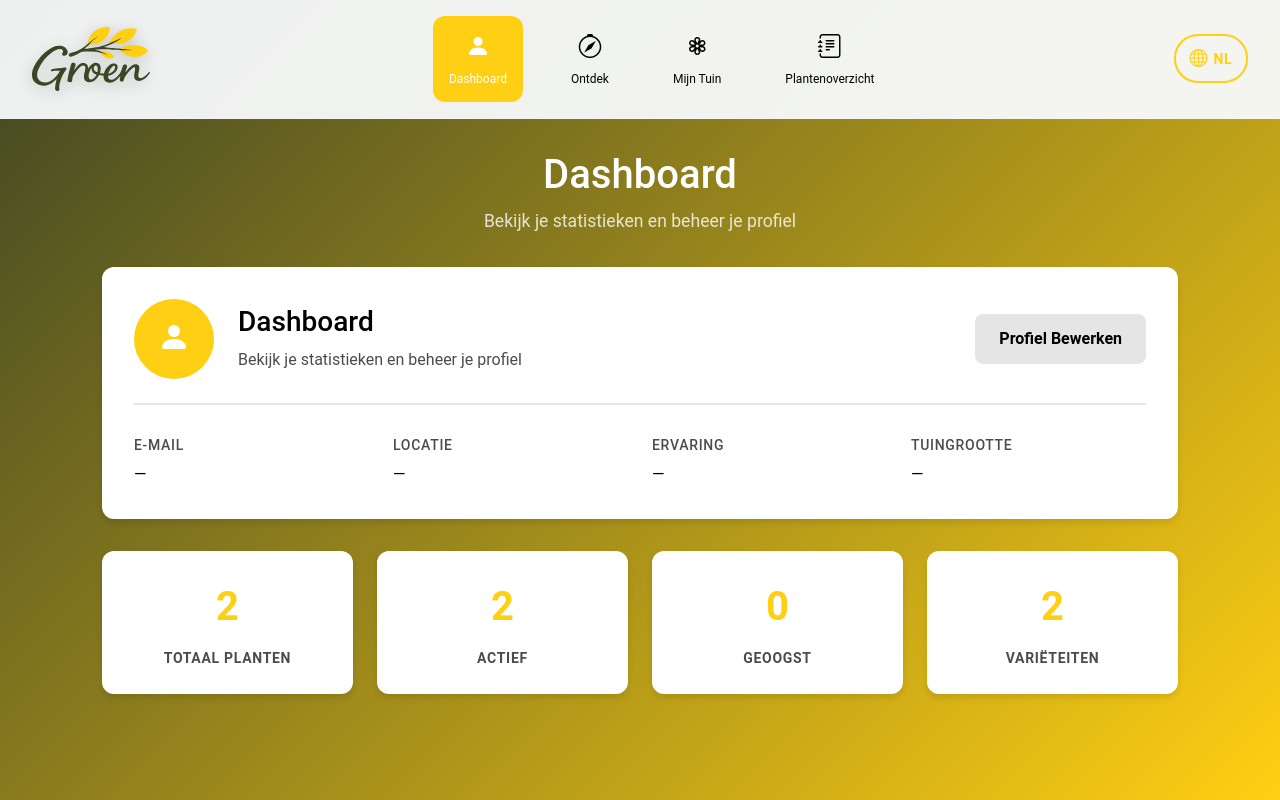
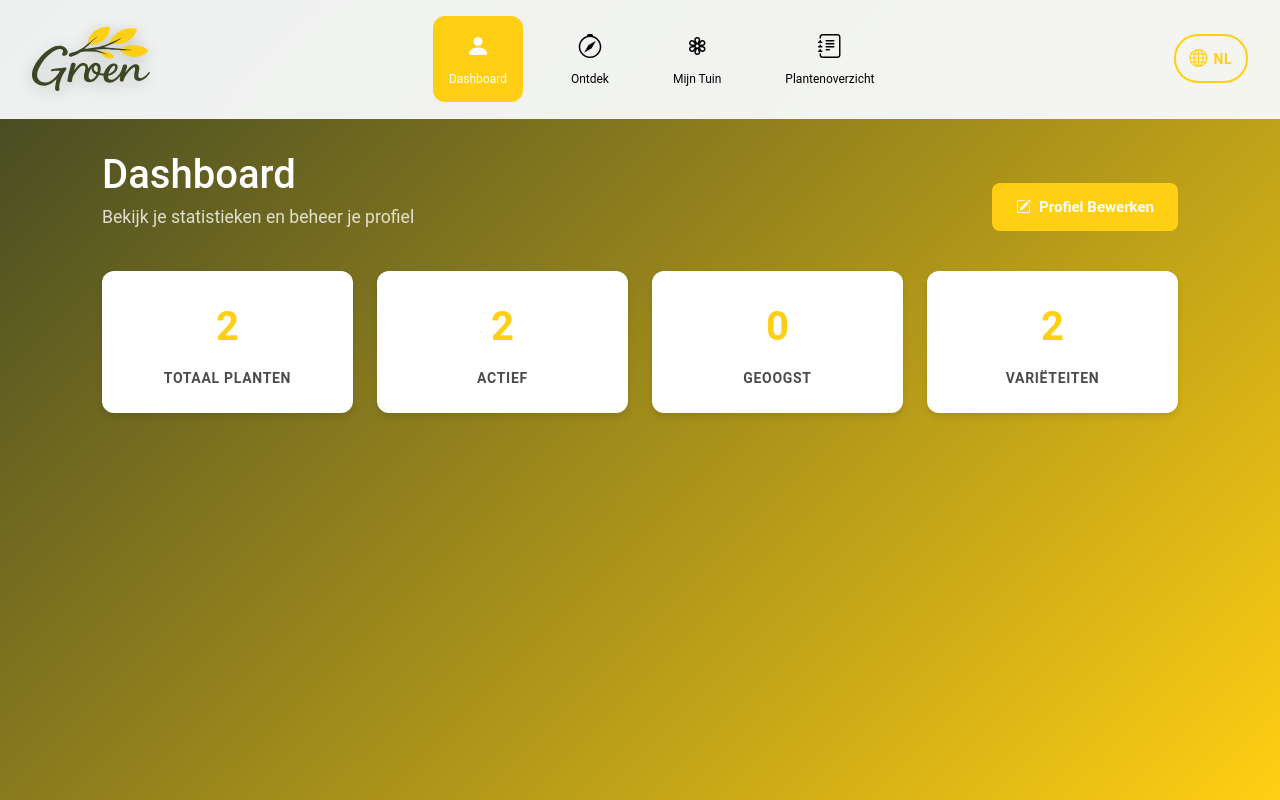
Before and after one commit to Plok98/vueGarden, a Vue app: page / in a window 1280 px wide. Built offline with nearby package versions, Linux system fonts and the light colour scheme.

Commit message:
Have the profile use its space better

```diff
--- a/src/components/ProfileModal.vue
+++ b/src/components/ProfileModal.vue
@@ -2,8 +2,16 @@
   <div class="modal" :class="{ active: isOpen }" @click.self="$emit('close')">
     <div class="modal-content">
       <div class="modal-header">
-        <h2>{{ t('profileTitle') }}</h2>
-        <button class="close-button" @click="$emit('close')">×</button>
+        <div class="header-main">
+          <h2>{{ t('profileTitle') }}</h2>
+          <div class="header-actions">
+            <button type="button" class="lang-switch-btn" @click="switchLanguage" :title="t('switchLanguage')">
+              <i class="bi bi-globe"></i>
+              {{ language === 'en' ? 'NL' : 'EN' }}
+            </button>
+            <button class="close-button" @click="$emit('close')">×</button>
+          </div>
+        </div>
       </div>
 
       <form @submit.prevent="handleSubmit">
@@ -75,7 +83,7 @@ const emit = defineEmits<{
   saved: []
 }>()
 
-const { t } = useTranslations()
+const { t, switchLanguage, language } = useTranslations()
 const userPlantsStore = useUserPlantsStore()
 
 const form = reactive<UserProfile>({
@@ -134,18 +142,42 @@ async function handleSubmit() {
 }
 
 .modal-header {
+  border-bottom: 2px solid rgba(var(--seasonal-text-rgb), 0.1);
+  padding-bottom: 1rem;
+  margin-bottom: 1.5rem;
+}
+
+.header-main {
   display: flex;
   justify-content: space-between;
   align-items: center;
-  margin-bottom: 1.5rem;
-  padding-bottom: 1rem;
-  border-bottom: 2px solid rgba(var(--seasonal-text-rgb), 0.1);
+  width: 100%;
 }
 
-.modal-header h2 {
-  margin: 0;
-  font-size: 1.5rem;
-  color: var(--seasonal-text);
+.header-actions {
+  display: flex;
+  align-items: center;
+  gap: 1rem;
+}
+
+.lang-switch-btn {
+  display: flex;
+  align-items: center;
+  gap: 0.5rem;
+  padding: 0.5rem 0.75rem;
+  border: 1.5px solid var(--seasonal-primary);
+  background: transparent;
+  color: var(--seasonal-primary);
+  border-radius: 8px;
+  cursor: pointer;
+  font-weight: 600;
+  font-size: 0.8125rem;
+  transition: all 0.2s;
+}
+
+.lang-switch-btn:hover {
+  background: var(--seasonal-primary);
+  color: white;
 }
 
 .close-button {
@@ -155,6 +187,9 @@ async function handleSubmit() {
   cursor: pointer;
   color: var(--seasonal-text);
   opacity: 0.5;
+  line-height: 1;
+  display: flex;
+  align-items: center;
 }
 
 .form-row {
--- a/src/views/DashboardPage.vue
+++ b/src/views/DashboardPage.vue
@@ -1,50 +1,18 @@
 <template>
   <div class="page">
     <header class="header">
-      <h1>{{ t('profileTitle') }}</h1>
-      <p>{{ t('profileSubtitle') }}</p>
+      <div class="header-content">
+        <div class="header-titles">
+          <h1>{{ t('profileTitle') }}</h1>
+          <p>{{ t('profileSubtitle') }}</p>
+        </div>
+        <button class="button edit-profile-btn" @click="$emit('editProfile')">
+          <i class="bi bi-pencil-square"></i>
+          {{ t('editProfile') }}
+        </button>
+      </div>
     </header>
 
-    <section class="profile-card">
-      <div class="profile-header">
-        <div class="profile-avatar">
-          {{ userProfile.name ? userProfile.name.charAt(0).toUpperCase() : '' }}
-          <i v-if="!userProfile.name" class="bi bi-person-fill"></i>
-        </div>
-        <div class="profile-info">
-          <h2>{{ userProfile.name || t('profileTitle') }}</h2>
-          <p>{{ userProfile.bio || t('profileSubtitle') }}</p>
-        </div>
-        <div class="profile-actions">
-          <button class="button button-secondary" @click="$emit('editProfile')">
-            {{ t('editProfile') }}
-          </button>
-          <button type="button" class="lang-switch-btn mobile-only" @click="switchLanguage">
-            <i class="bi bi-globe"></i>
-            {{ language === 'en' ? 'NL' : 'EN' }}
-          </button>
-        </div>
-      </div>
-
-      <div class="profile-grid">
-        <div class="profile-detail">
-          <h3>{{ t('email') }}</h3>
-          <p>{{ userProfile.email || '—' }}</p>
-        </div>
-        <div class="profile-detail">
-          <h3>{{ t('location') }}</h3>
-          <p>{{ userProfile.location || '—' }}</p>
-        </div>
-        <div class="profile-detail">
-          <h3>{{ t('experience') }}</h3>
-          <p>{{ translateExperience(userProfile.experience) || '—' }}</p>
-        </div>
-        <div class="profile-detail">
-          <h3>{{ t('gardenSize') }}</h3>
-          <p>{{ translateGardenSize(userProfile.garden_size) || '—' }}</p>
-        </div>
-      </div>
-    </section>
 
     <section class="stats-grid">
       <div class="stat-card">
@@ -76,23 +44,33 @@ defineEmits<{
   editProfile: []
 }>()
 
-const { t, translateExperience, translateGardenSize, switchLanguage, language } = useTranslations()
+const { t } = useTranslations()
 const userPlantsStore = useUserPlantsStore()
 
-const userProfile = computed(() => userPlantsStore.userProfile)
 const stats = computed(() => userPlantsStore.stats)
 </script>
 
 <style scoped>
 .header {
-  text-align: center;
-  margin-bottom: 2rem;
+  margin-bottom: 2.5rem;
+}
+
+.header-content {
+  display: flex;
+  justify-content: space-between;
+  align-items: flex-end;
+  gap: 1.5rem;
+}
+
+.header-titles {
+  flex: 1;
 }
 
 .header h1 {
   font-size: 2.5rem;
   color: white;
-  margin: 0 0 0.5rem 0;
+  margin: 0 0 0.25rem 0;
+  line-height: 1.2;
 }
 
 .header p {
@@ -101,72 +79,24 @@ const stats = computed(() => userPlantsStore.stats)
   margin: 0;
 }
 
-.profile-card {
-  background: var(--seasonal-card);
-  border-radius: 12px;
-  padding: 2rem;
-  box-shadow: 0 4px 6px rgba(0, 0, 0, 0.1);
-  margin-bottom: 2rem;
+.edit-profile-btn {
+  display: flex;
+  align-items: center;
+  gap: 0.5rem;
+  padding: 0.625rem 1.25rem;
+  background: var(--seasonal-primary);
+  color: #fff;
+  border: none;
+  font-size: 0.9375rem;
+  font-weight: 700;
+  transition: all 0.2s;
 }
 
-.profile-header {
-  display: flex;
-  align-items: center;
-  gap: 1.5rem;
-  margin-bottom: 2rem;
-  padding-bottom: 1.5rem;
-  border-bottom: 2px solid rgba(var(--seasonal-text-rgb), 0.1);
+.edit-profile-btn:hover {
+  transform: translateY(-2px);
 }
 
-.profile-avatar {
-  width: 80px;
-  height: 80px;
-  border-radius: 50%;
-  background: linear-gradient(135deg, var(--seasonal-primary), var(--seasonal-secondary));
-  display: flex;
-  align-items: center;
-  justify-content: center;
-  font-size: 2rem;
-  color: white;
-  font-weight: 700;
-}
 
-.profile-info {
-  flex: 1;
-}
-
-.profile-info h2 {
-  margin: 0 0 0.5rem 0;
-  color: var(--seasonal-text);
-  font-size: 1.75rem;
-}
-
-.profile-info p {
-  margin: 0;
-  color: var(--seasonal-text);
-  opacity: 0.7;
-}
-
-.profile-grid {
-  display: grid;
-  grid-template-columns: repeat(auto-fit, minmax(200px, 1fr));
-  gap: 1.5rem;
-}
-
-.profile-detail h3 {
-  margin: 0 0 0.5rem 0;
-  font-size: 0.875rem;
-  color: var(--seasonal-text);
-  opacity: 0.7;
-  text-transform: uppercase;
-  letter-spacing: 0.05em;
-}
-
-.profile-detail p {
-  margin: 0;
-  color: var(--seasonal-text);
-  font-size: 1rem;
-}
 
 .stats-grid {
   display: grid;
@@ -211,45 +141,13 @@ const stats = computed(() => userPlantsStore.stats)
   color: var(--seasonal-text);
 }
 
-.profile-actions {
-  display: flex;
-  gap: 1rem;
-  align-items: center;
-}
-
-.lang-switch-btn {
-  display: flex;
-  align-items: center;
-  gap: 0.5rem;
-  padding: 0.75rem 1.25rem;
-  border: 2px solid var(--seasonal-primary);
-  background: transparent;
-  color: var(--seasonal-primary);
-  border-radius: 8px;
-  cursor: pointer;
-  font-weight: 600;
-  transition: all 0.2s;
-  white-space: nowrap;
-}
-
-.lang-switch-btn:hover {
-  background: var(--seasonal-primary);
-  color: white;
-}
-
-.mobile-only {
-  display: none;
-}
-
 @media (max-width: 768px) {
-  .mobile-only {
-    display: flex;
-  }
-  .profile-header {
+  .header-content {
     flex-direction: column;
+    align-items: center;
     text-align: center;
   }
-  .profile-actions {
+  .edit-profile-btn {
     width: 100%;
     justify-content: center;
   }
```
